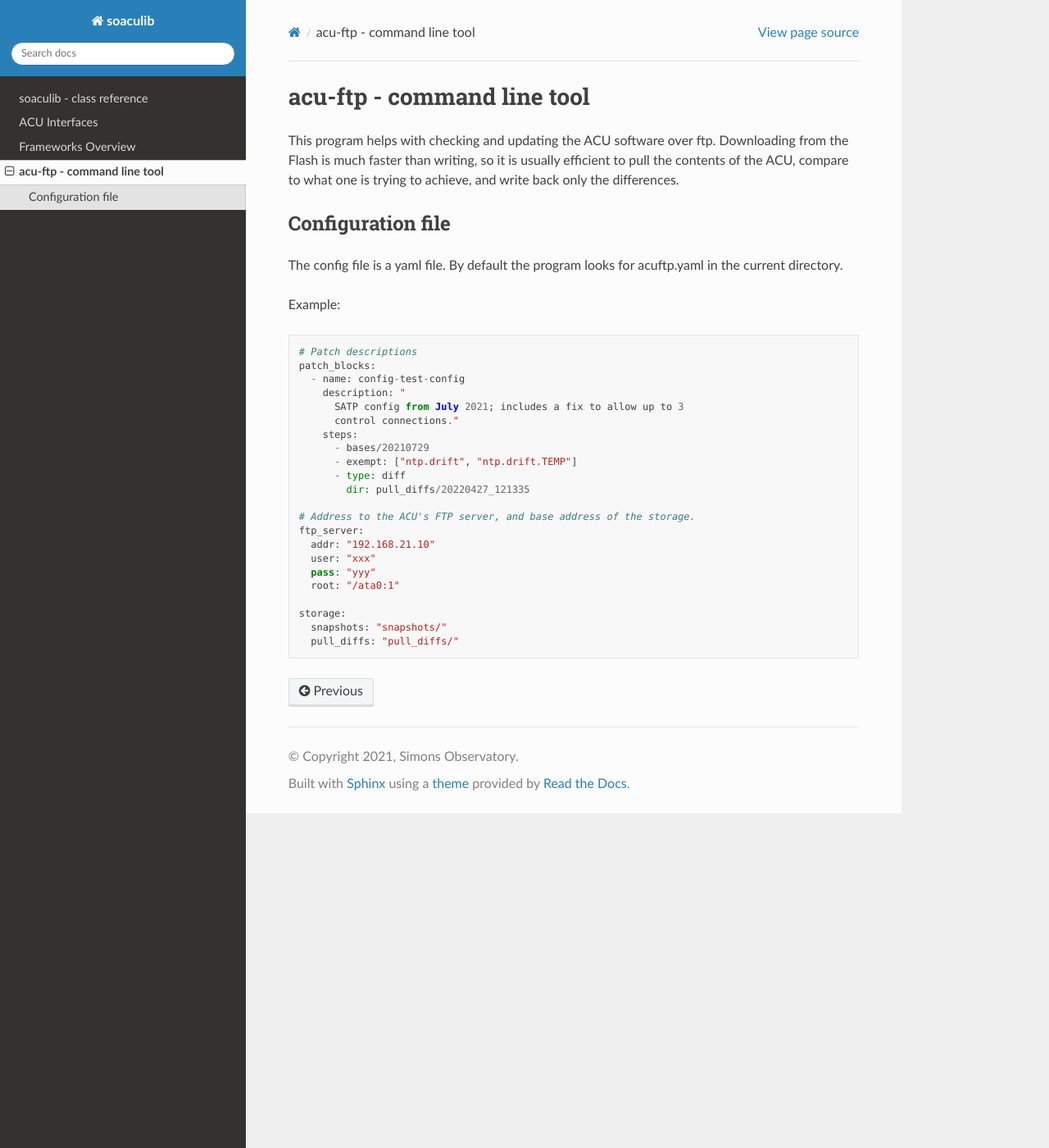
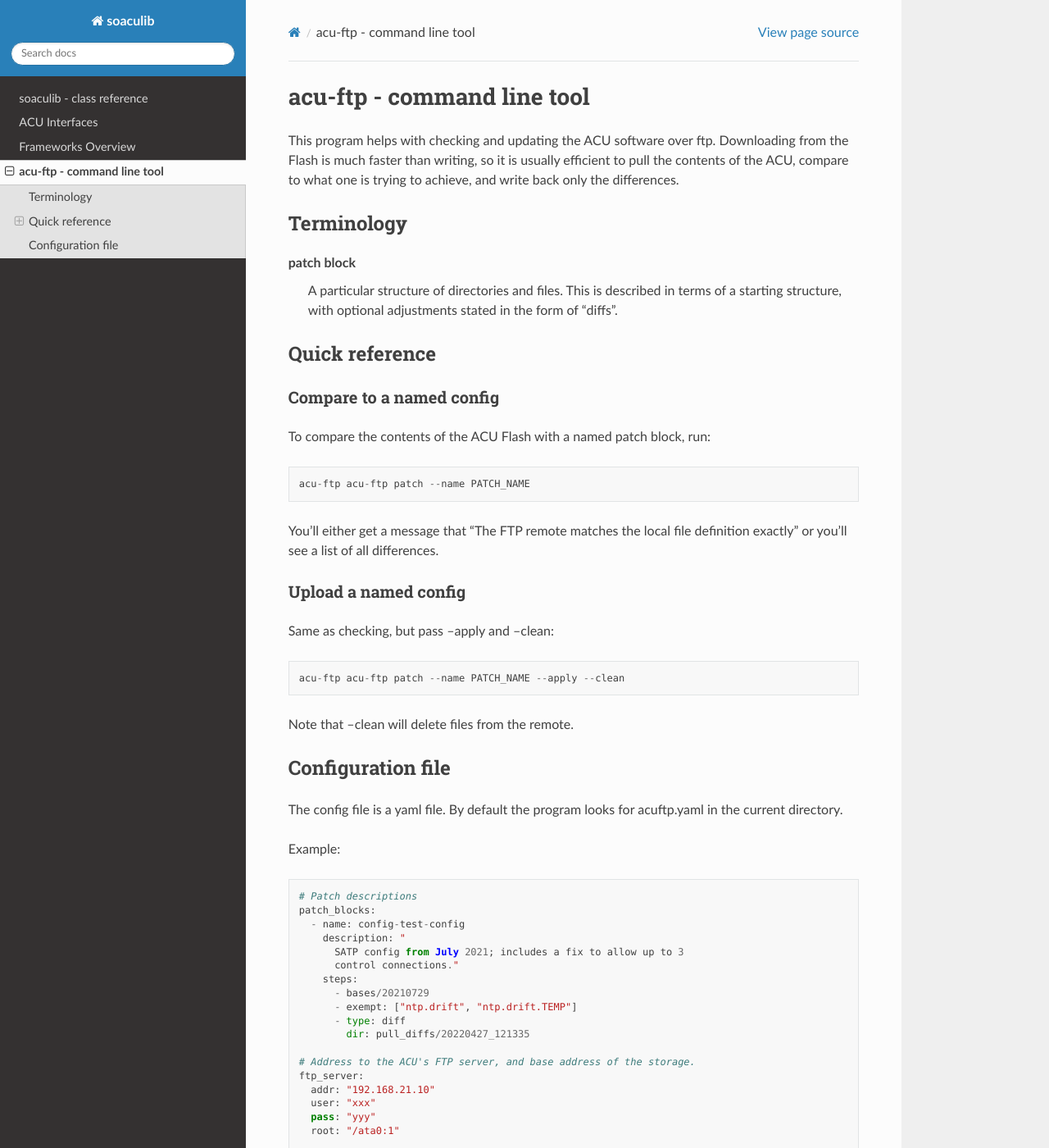
Before and after one commit to simonsobs/soaculib, a Sphinx documentation site: the page built from docs/acu-ftp.rst, in a window 1280 px wide and 1400 px high. Shown: the whole window at 82% size. Built offline with Sphinx 7.4.7 and the Read the Docs theme 2.0.0, drawn with Linux system fonts in a browser that asks for light colours; the version number could not be read and is left out.

Commit message:
acu-ftp: list patches; more docs

```diff
--- a/docs/acu-ftp.rst
+++ b/docs/acu-ftp.rst
@@ -6,6 +6,39 @@ This program helps with checking and updating the ACU software over
 ftp.  Downloading from the Flash is much faster than writing, so it is
 usually efficient to pull the contents of the ACU, compare to what one
 is trying to achieve, and write back only the differences.
+
+Terminology
+===========
+
+patch block
+    A particular structure of directories and files.  This is
+    described in terms of a starting structure, with optional
+    adjustments stated in the form of "diffs".
+
+
+
+Quick reference
+===============
+
+Compare to a named config
+-------------------------
+
+To compare the contents of the ACU Flash with a named patch block,
+run::
+
+  acu-ftp acu-ftp patch --name PATCH_NAME
+
+You'll either get a message that "The FTP remote matches the local
+file definition exactly" or you'll see a list of all differences.
+
+Upload a named config
+---------------------
+
+Same as checking, but pass --apply and --clean::
+
+  acu-ftp acu-ftp patch --name PATCH_NAME --apply --clean
+
+Note that --clean will delete files from the remote.
 
 
 Configuration file
```
Also changed, not shown: 1 other file.
